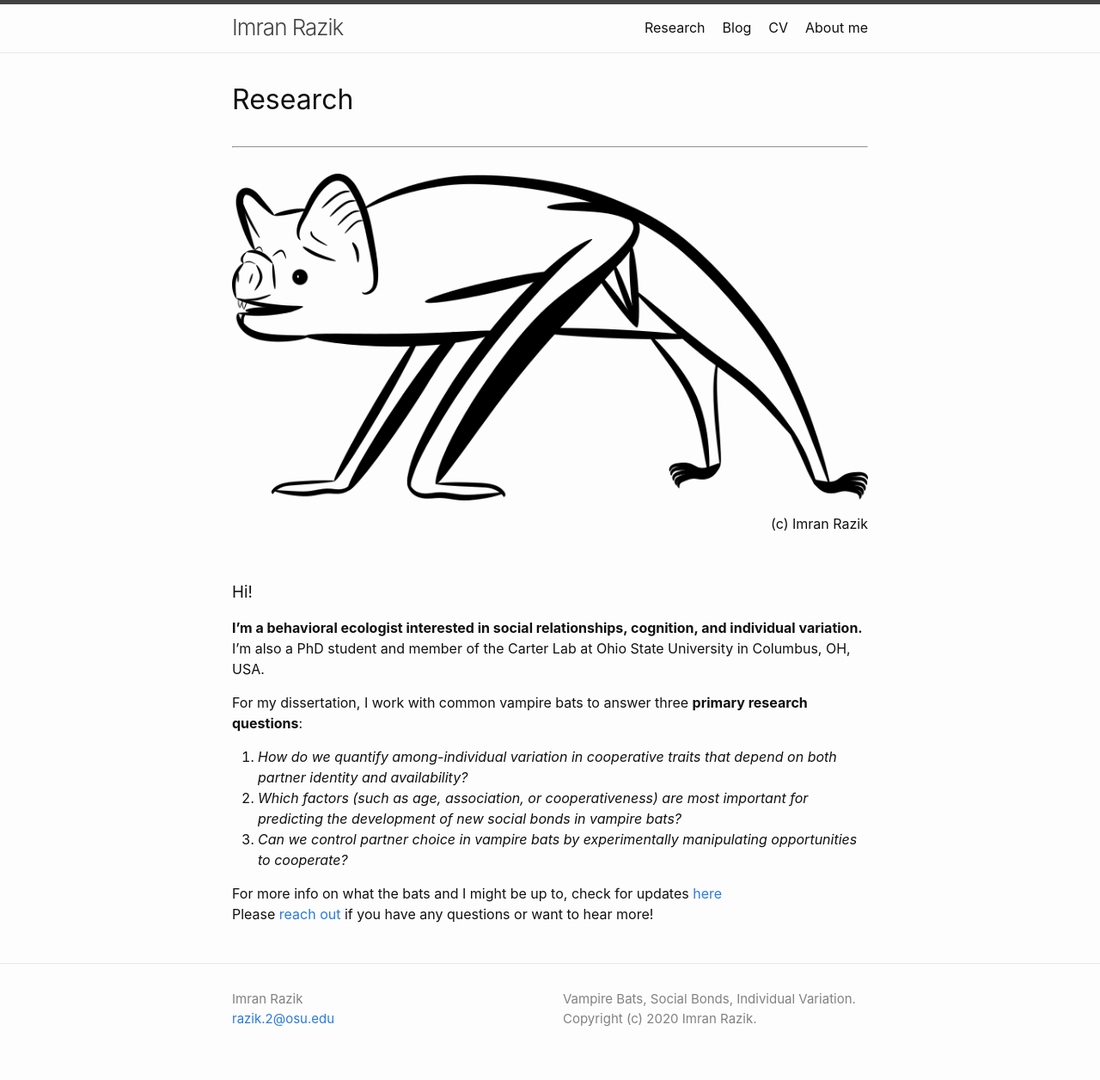
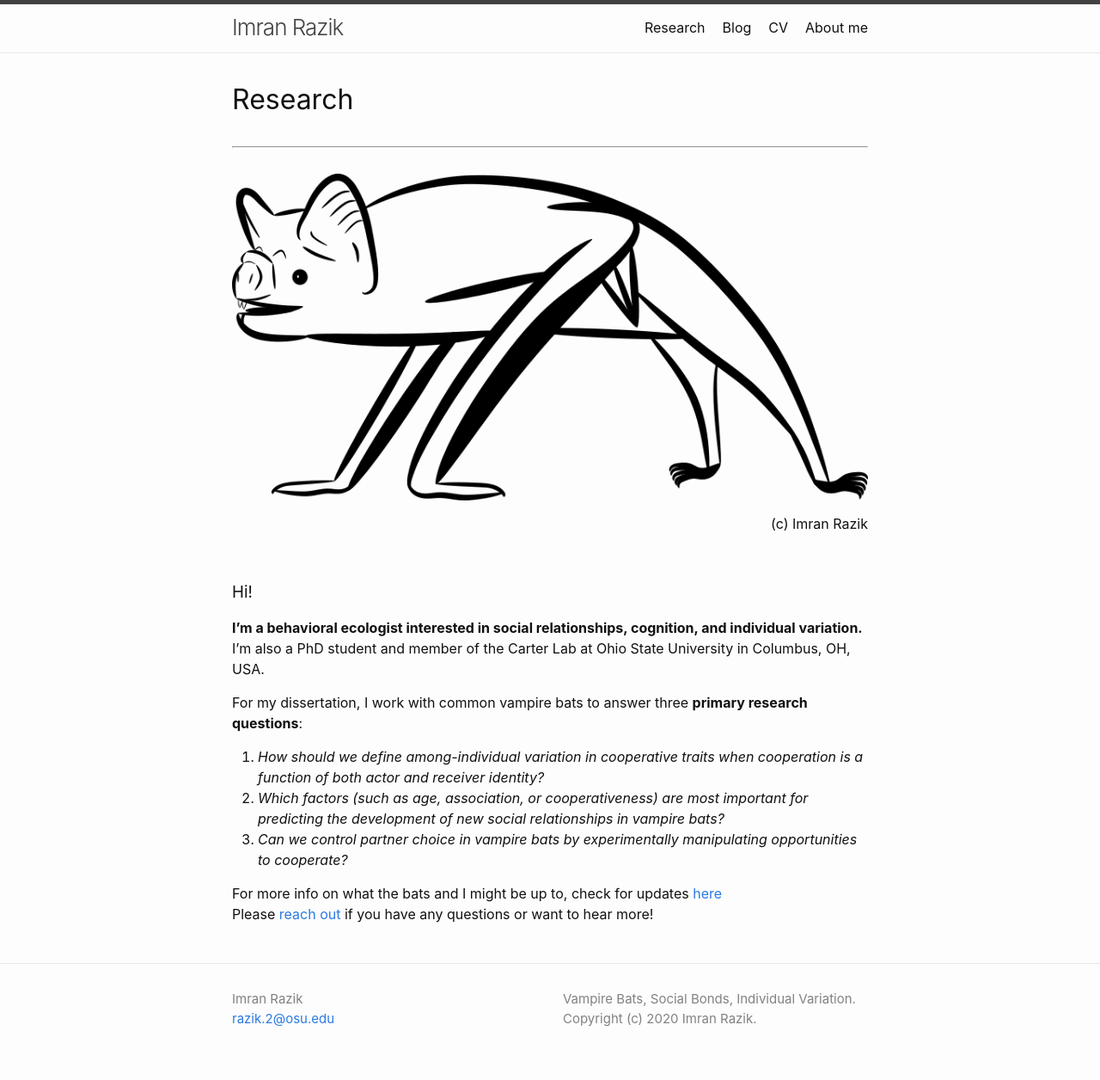
Before and after one commit to imranrazik/imranrazik.github.io, a Jekyll site: the page built from index.md, in a window 1280 px wide. Shown: the whole page at 86% size. Built offline with Jekyll 4.4.1, drawn with Linux system fonts in a browser that asks for light colours; our own code applies the rules of GitHub Pages for plain Markdown files.

Commit message:
Update index.md

```diff
--- a/index.md
+++ b/index.md
@@ -15,8 +15,8 @@ layout: home
 I'm also a PhD student and member of the Carter Lab at Ohio State University in Columbus, OH, USA.
 
 For my dissertation, I work with common vampire bats to answer three **primary research questions**: <br/>
-1. *How do we quantify among-individual variation in cooperative traits that depend on both partner identity and availability?*
-2. *Which factors (such as age, association, or cooperativeness) are most important for predicting the development of new social bonds in vampire bats?*
+1. *How should we define among-individual variation in cooperative traits when cooperation is a function of both actor and receiver identity?*
+2. *Which factors (such as age, association, or cooperativeness) are most important for predicting the development of new social relationships in vampire bats?*
 3. *Can we control partner choice in vampire bats by experimentally manipulating opportunities to cooperate?*
 
 For more info on what the bats and I might be up to, check for updates [here](https://imranrazik.github.io/Blog.html) <br/>
```
